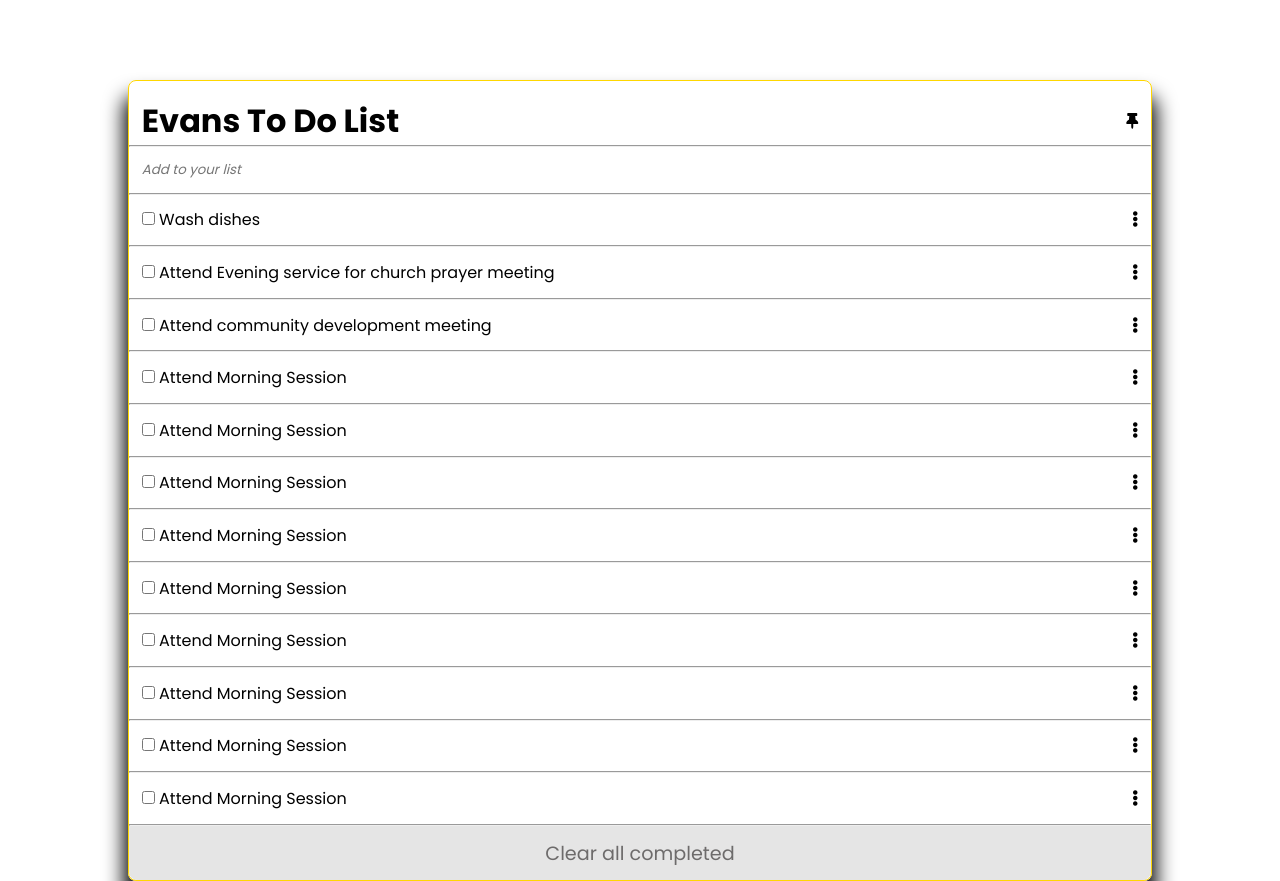
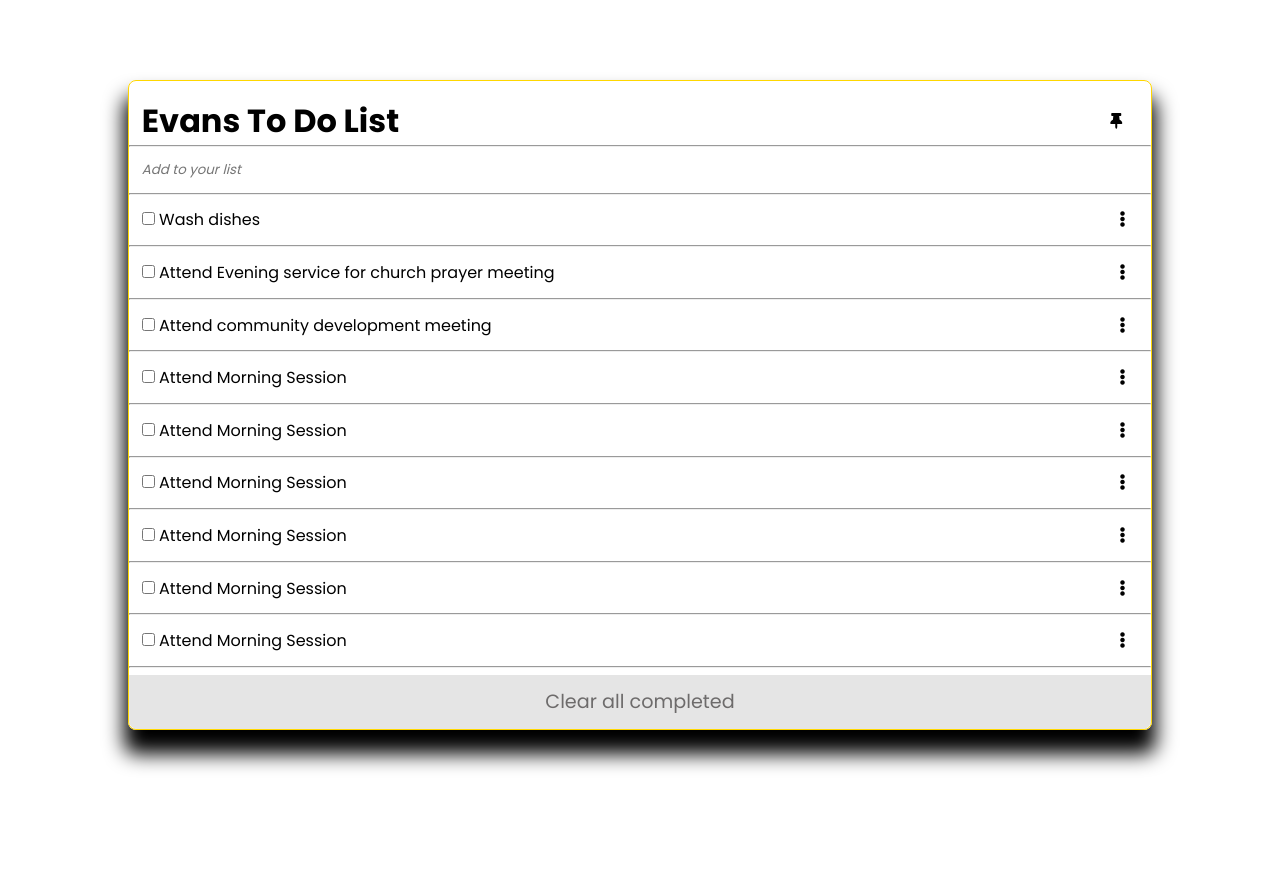
Before and after one commit to Doheera-kosi/todo-list-app, a website built with webpack: page src/index.html in a window 1280 px wide. After the commit the page ends 800 px from the top, so only its background shows below. Built offline with nearby package versions, Linux system fonts and the light colour scheme.

Commit message:
Modify src/style.css

```diff
--- a/src/style.css
+++ b/src/style.css
@@ -14,6 +14,10 @@ header {
   align-items: center;
   justify-content: space-between;
   padding: 0 0.8rem;
+}
+
+.fa-thumbtack {
+  margin-right: 1rem;
 }
 
 .todo-container {
@@ -53,6 +57,7 @@ input:focus {
 div.li-item {
   display: flex;
   padding: 0 0.8rem;
+  padding-right: 1.6rem;
   padding-top: 0.8rem;
   padding-bottom: 0.8rem;
 }
@@ -73,3 +78,26 @@ div.li-item {
   border-bottom-right-radius: 0.5rem;
   cursor: pointer;
 }
+
+.checkbox {
+  cursor: pointer;
+}
+
+.list {
+  height: 60vh;
+  overflow-y: auto;
+}
+
+.list::-webkit-scrollbar{
+  width: 10px;
+}
+
+.list::-webkit-scrollbar-track{
+  background: #f1f1f1;
+  border-radius: 25px;
+}
+
+.list::-webkit-scrollbar-thumb{
+  background: #1e3b30;
+  border-radius: 25px;
+}
```
